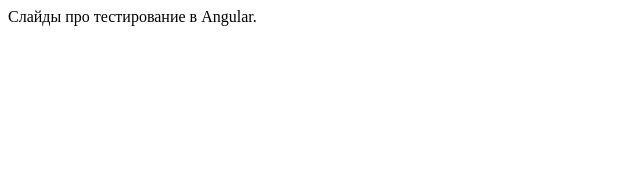
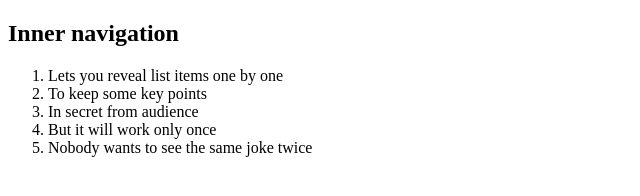
Before and after one commit to iegorov/testing-in-angular, a website: page index.html in a window 1280 px wide. Shown: the whole page, without its empty margins (0-640 px from the left). Drawn offline with Linux system fonts and the light colour scheme.

Commit message:
Добавить package.json

```diff
--- a/index.html
+++ b/index.html
@@ -8,6 +8,15 @@
     <title>Angular testing</title>
 </head>
 <body>
- Слайды про тестирование в Angular.
+<section class="slide">
+    <h2>Inner navigation</h2>
+    <ol>
+        <li>Lets you reveal list items one by one</li>
+        <li class="next">To keep some key points</li>
+        <li class="next">In secret from audience</li>
+        <li class="next">But it will work only once</li>
+        <li class="next">Nobody wants to see the same joke twice</li>
+    </ol>
+</section>
 </body>
 </html>
```
Also changed, not shown: package.json (added, +19 -0 lines).
